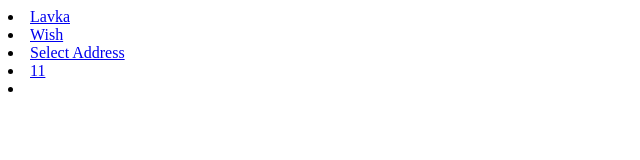
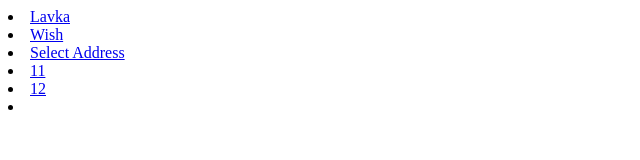
Before and after one commit to kostant/test.page, a plain HTML site: page index.html in a window 1280 px wide. Shown: the full height of the page, 0-640 px from the left. Drawn offline with Linux system fonts and the light colour scheme.

Commit message:
Update index.html

```diff
--- a/index.html
+++ b/index.html
@@ -3,7 +3,7 @@
 <li><a href="yamarket://select-address">Select Address</a>
 
 <li><a href="https://app.adjust.com/vqiqpa9?campaign=1_a&idfa=111&gps_adid=11&campaign_id=1&creative_id=1&publisher_id=1&ya_click_id=1&deeplink=yamarket%3A%2F%2Fproduct%2F662301008&redirect=https%3A%2F%2Fmarket.yandex.ru&redirect_ios=https%3A%2F%2Fapps.apple.com%2Fru%2Fapp%2Fid1369890634">11</a>
-
+<li><a href="https://market.yandex.ru/product/665730237/reviews/add?plusPayment=1">12</a>
 <script>
   document.write("<li>" + document.cookie);
 </script>
```
